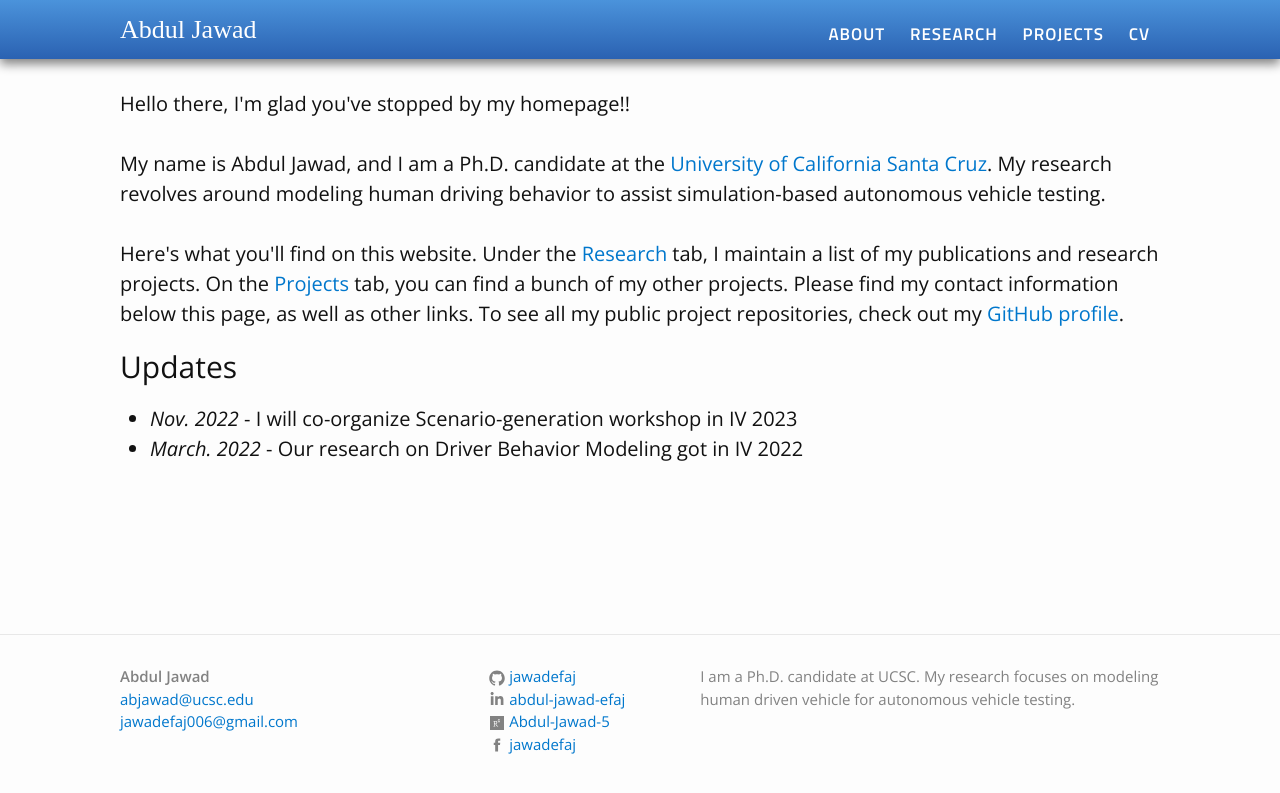
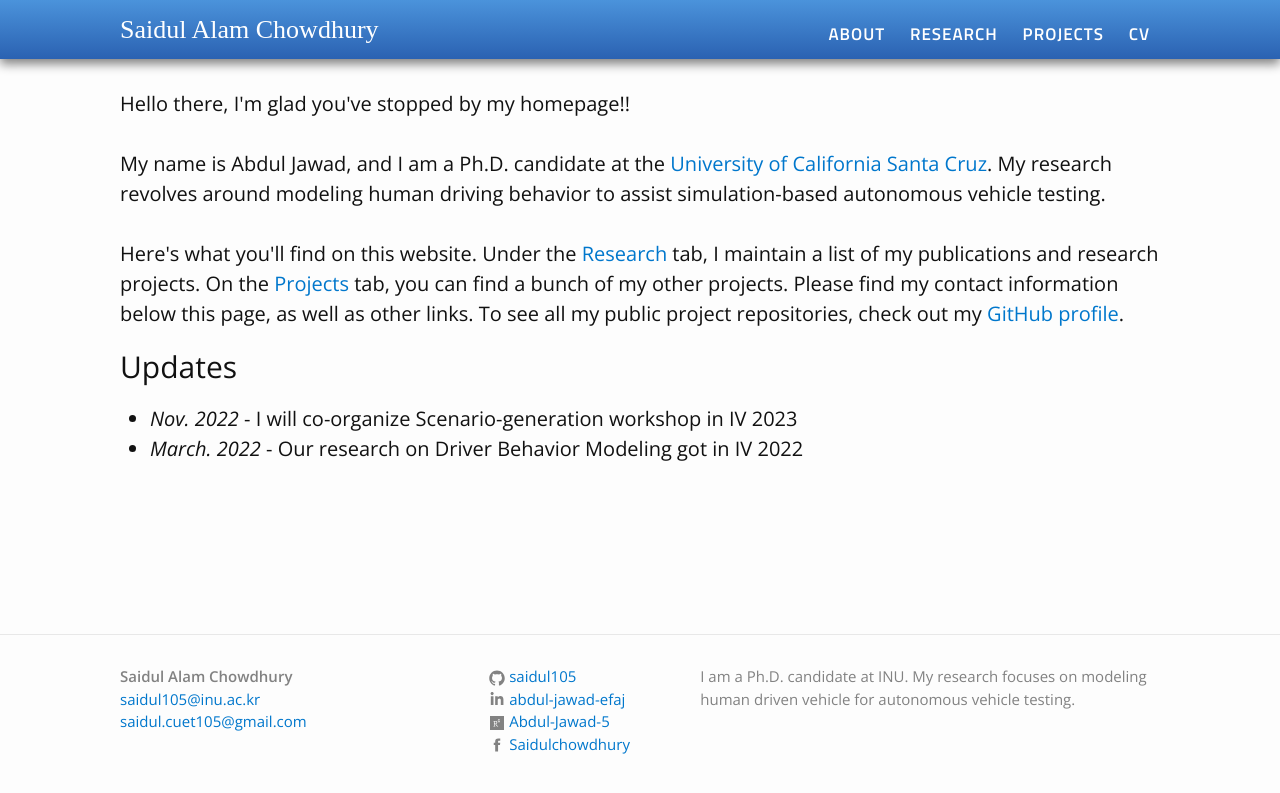
Before and after one commit to saidul105/saidul105.github.io, a Jekyll site: the page built from index.html, in a window 1280 px wide. Shown: the top 793 px of the page. Built offline with Jekyll 4.4.1, drawn with Linux system fonts in a browser that asks for light colours.

Commit message:
Update _config.yml

```diff
--- a/_config.yml
+++ b/_config.yml
@@ -1,19 +1,19 @@
 # Site settings
-title: Abdul Jawad
-general_email: jawadefaj006@gmail.com
-academic_email: abjawad@ucsc.edu
+title: Saidul Alam Chowdhury
+general_email: saidul.cuet105@gmail.com
+academic_email: saidul105@inu.ac.kr
 
 description: > # this means to ignore newlines until "baseurl:"
-  I am a Ph.D. candidate at UCSC. My research focuses on modeling human driven vehicle for autonomous vehicle testing.
+  I am a Ph.D. candidate at INU. My research focuses on modeling human driven vehicle for autonomous vehicle testing.
 
 baseurl: "" # the subpath of your site, e.g. /blog/
 
 url: "" # the base hostname & protocol for your site
 
 # twitter_username: jekyllrb
-github_username: jawadefaj
+github_username: saidul105
 linkedin_username: abdul-jawad-efaj
-facebook_username: jawadefaj
+facebook_username: Saidulchowdhury
 researchgate_username: Abdul-Jawad-5
 # feel free to add other links here; you will have to add the SVG icon in _layouts/footer.html
 
```
